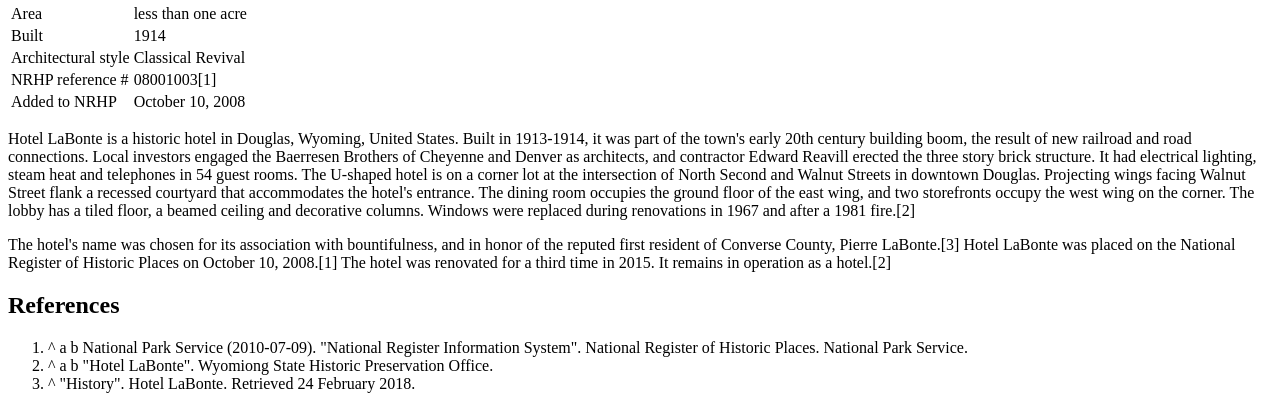
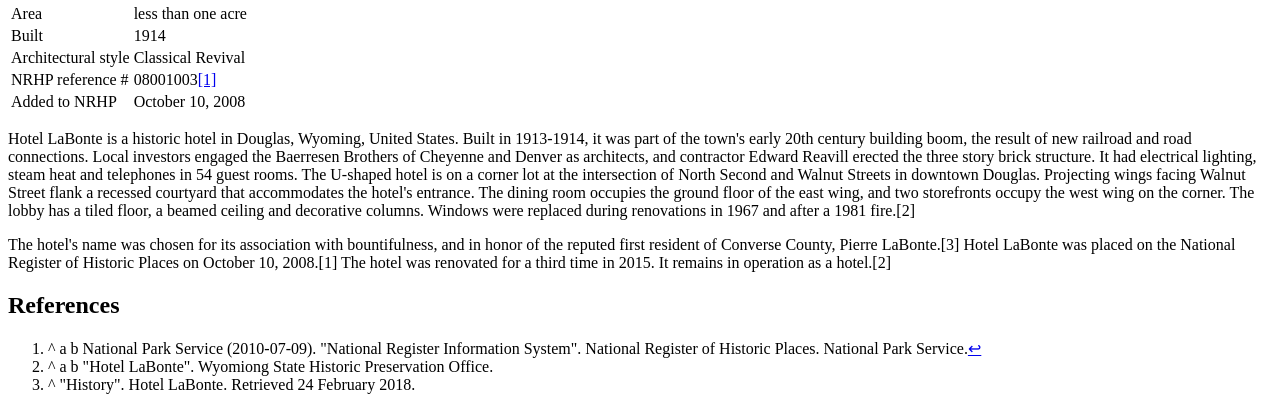
Before and after one commit to alexa4berg/igme230, a plain HTML site: page week3a/hotel.html in a window 1280 px wide. Shown: the part 576-984 px from the top of the page. Drawn offline with Linux system fonts and the light colour scheme.

Commit message:
Added first footnote link...when clicked it jumps to the corresponding footnote on bottom. I added an arrow to go back to the footnote in-text

```diff
--- a/week3a/hotel.html
+++ b/week3a/hotel.html
@@ -35,7 +35,7 @@
             </tr>
             <tr>
                 <td>NRHP reference #</td>
-                <td>08001003[1]</td>
+                <td>08001003<a id="footnote1" href="#footnote1">[1]</a></td>
             </tr>
             <tr>
                 <td>Added to NRHP</td>
@@ -50,7 +50,7 @@
 
         <h2>References</h2>
         <ol>
-            <li>^ a b National Park Service (2010-07-09). "National Register Information System". National Register of Historic Places. National Park Service.</li>
+            <li id="footnote1">^ a b National Park Service (2010-07-09). "National Register Information System". National Register of Historic Places. National Park Service.<a href="#footnote1">&#8617;</a></li>
             <li>^ a b "Hotel LaBonte". Wyomiong State Historic Preservation Office.</li>
             <li>^ "History". Hotel LaBonte. Retrieved 24 February 2018.</li>
         </ol>
```
